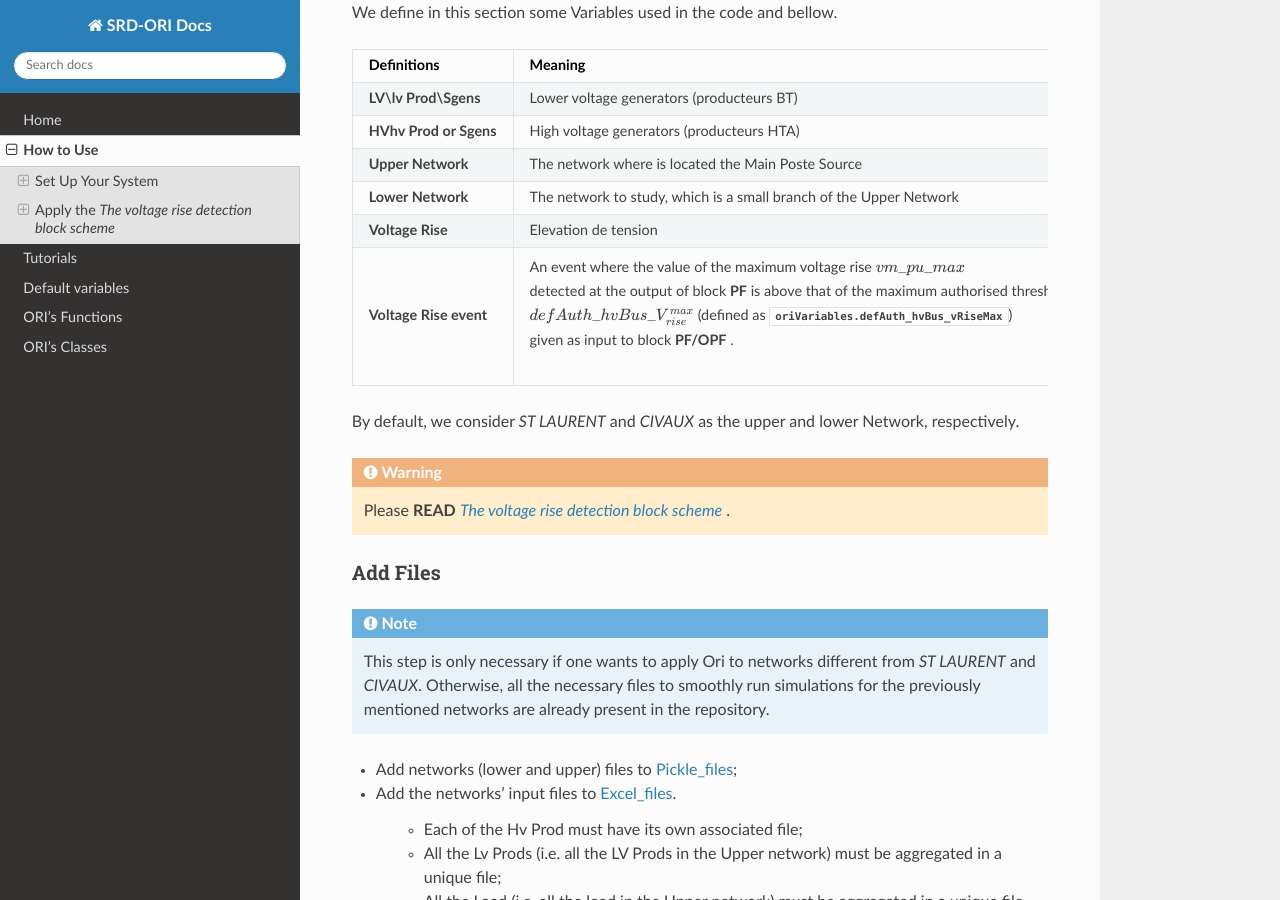
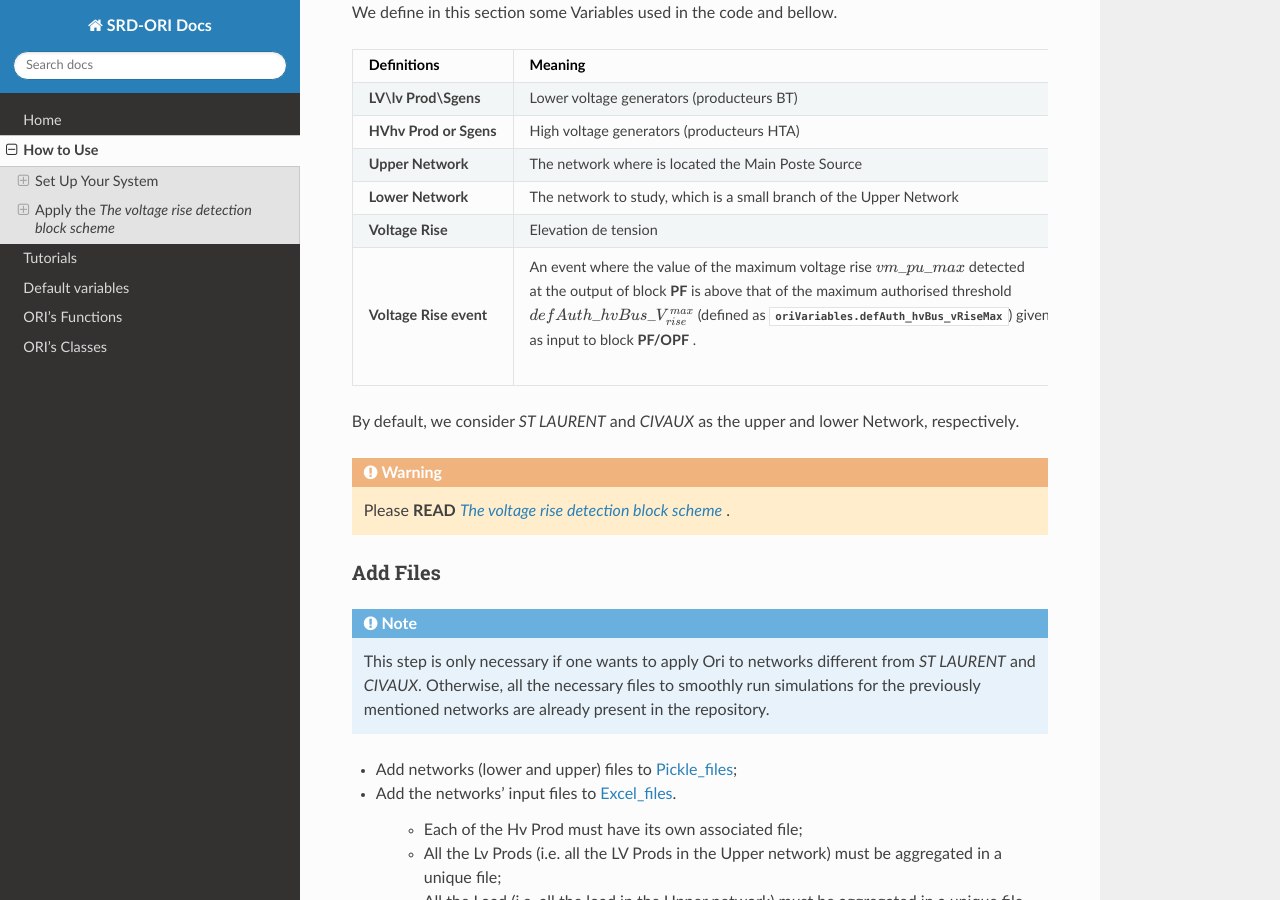
Before and after one commit to pajjaecat/ORI-SRD, a Sphinx documentation site: the page built from docs/HowToUse/howToUse.rst, in a window 1280 px wide and 900 px high, scrolled down 654 px. Built offline with Sphinx 7.4.7 and the Read the Docs theme 2.0.0, drawn with Linux system fonts in a browser that asks for light colours.

Commit message:
Update howToUse.rst

```diff
--- a/docs/HowToUse/howToUse.rst
+++ b/docs/HowToUse/howToUse.rst
@@ -50,10 +50,11 @@ We define in this section some Variables used in the code and bellow.
 **Upper Network**              The network where is located the Main Poste Source
 **Lower Network**              The network to study, which is a small branch of the Upper Network
 **Voltage Rise**               Elevation de tension
-**Voltage Rise event**         | An event where the value of the  maximum voltage rise :math:`vm\_ pu\_ max`
-                               | detected at the output of block **PF** is above that of the maximum authorised threshold
+**Voltage Rise event**         | An event where the value of the  maximum voltage rise :math:`vm\_ pu\_ max` detected
+                               | at the output of block **PF** is above that of the maximum authorised threshold
                                | :math:`defAuth\_ hvBus\_ V_{rise}^{max}` (defined as :data:`oriVariables.defAuth_hvBus_vRiseMax`)
-                               | given as input to block **PF/OPF** .
+                                  given
+                               | as input to block **PF/OPF** .
 ============================  =====================================================================================
 
 
```
